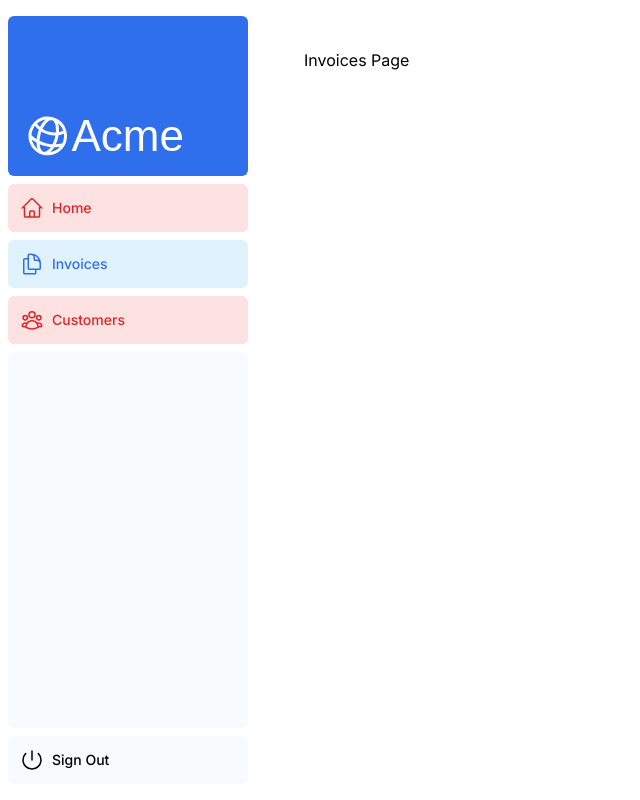
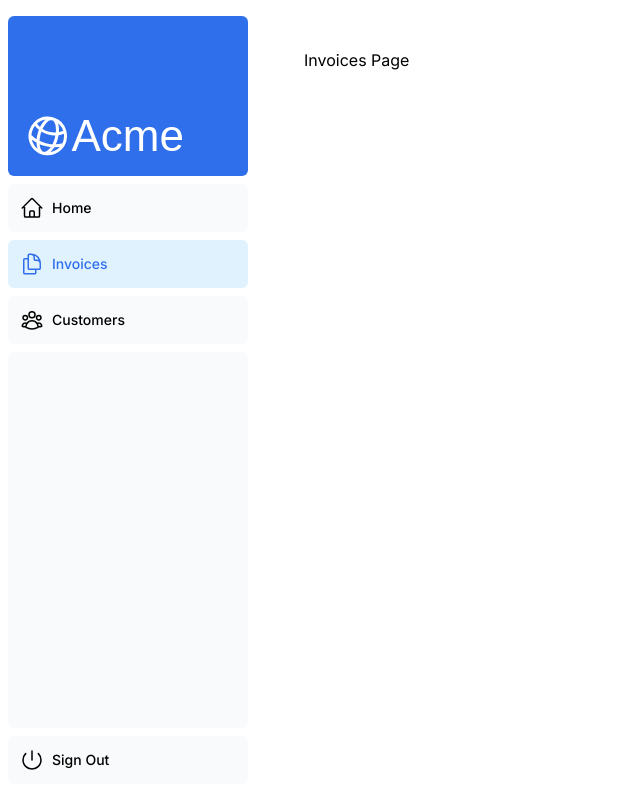
Before and after one commit to mibra41/nextjs-dashboard, a Next.js app: page /dashboard/invoices in a window 1280 px wide. Shown: the whole page, without its empty margins (0-640 px from the left). Built offline with nearby package versions, Linux system fonts and the light colour scheme; a web font is replaced by a local one.

Commit message:
Fixing typo

```diff
--- a/app/ui/dashboard/nav-links.tsx
+++ b/app/ui/dashboard/nav-links.tsx
@@ -35,7 +35,6 @@ export default function NavLinks() {
               'flex h-[48px] grow items-center justify-center gap-2 rounded-md bg-gray-50 p-3 text-sm font-medium hover:bg-sky-100 hover:text-blue-600 md:flex-none md:justify-start md:p-2 md:px-3',
               {
                 'bg-sky-100 text-blue-600': pathname === link.href,
-                'bg-red-100 text-red-600': pathname !== link.href,
               },
             )}
           >
```
